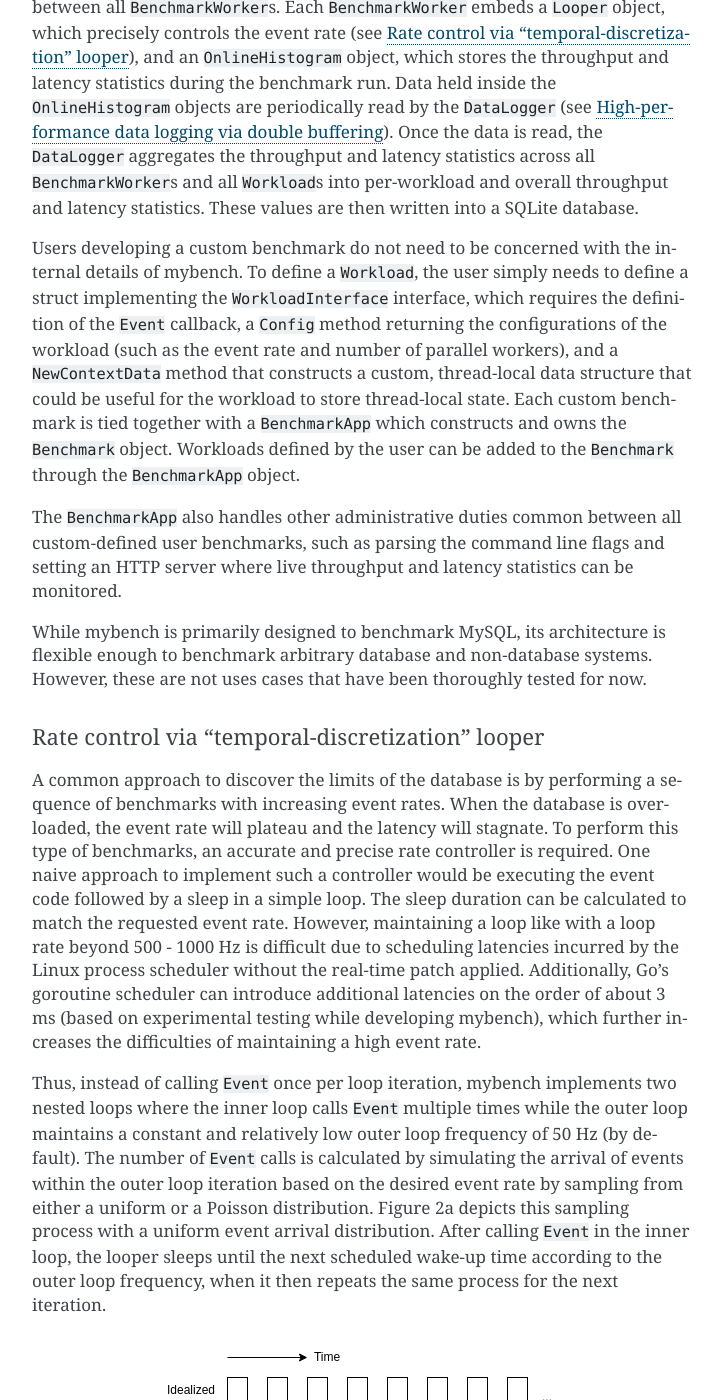
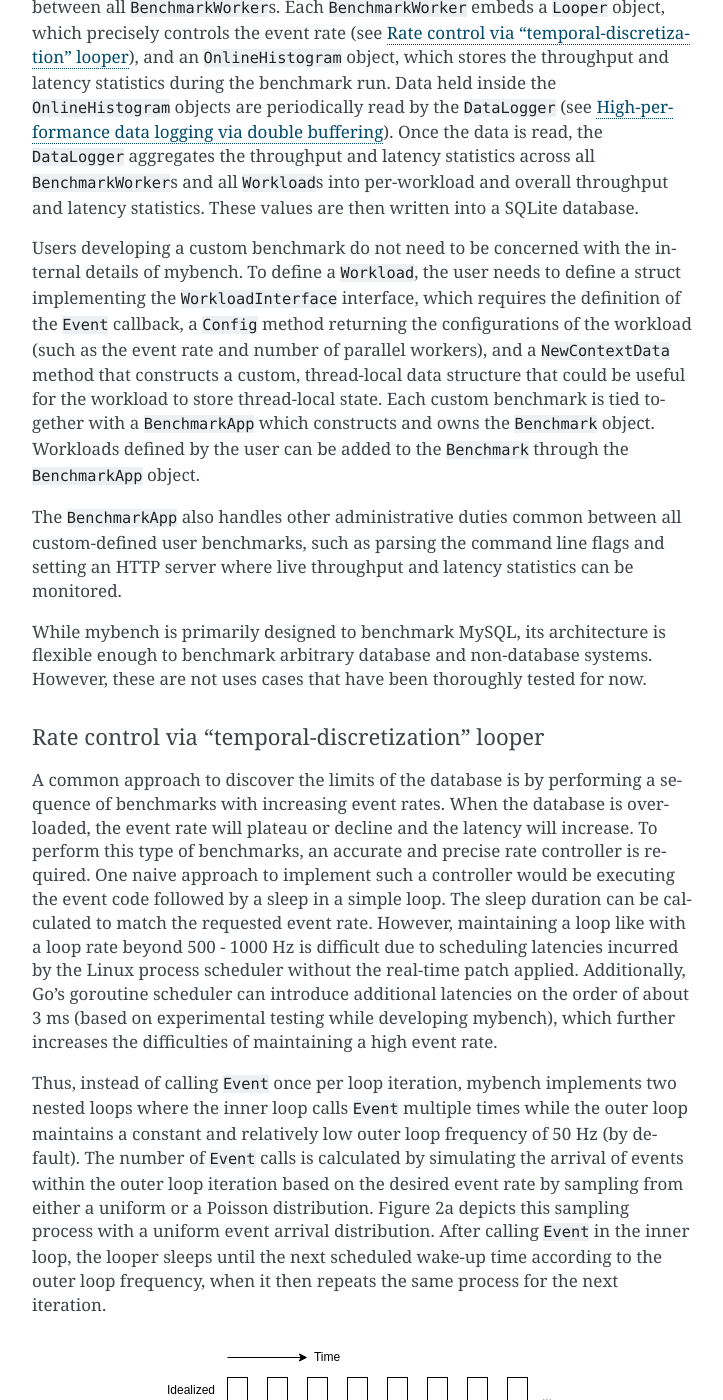
Before and after one commit to Shopify/mybench, a Sphinx documentation site: the page built from docs/detailed-design-doc.rst, in a window 1280 px wide and 1400 px high, scrolled down 3400 px. Shown: the whole window, without its empty margins (388-1111 px from the left). Built offline with Sphinx 7.4.7, drawn with Linux system fonts in a browser that asks for light colours; some of the changed text lies outside the part shown.

Commit message:
Apply suggestions from code review
Co-authored-by: Alexander J. Maidak <alex.maidak@shopify.com>

```diff
--- a/docs/detailed-design-doc.rst
+++ b/docs/detailed-design-doc.rst
@@ -142,7 +142,7 @@ per-workload and overall throughput and latency statistics. These values are
 then written into a SQLite database.
 
 Users developing a custom benchmark do not need to be concerned with the
-internal details of mybench. To define a ``Workload``, the user simply needs to
+internal details of mybench. To define a ``Workload``, the user needs to
 define a struct implementing the ``WorkloadInterface`` interface, which
 requires the definition of the ``Event`` callback, a ``Config`` method
 returning the configurations of the workload (such as the event rate and number
@@ -168,7 +168,7 @@ Rate control via "temporal-discretization" looper
 
 A common approach to discover the limits of the database is by performing a
 sequence of benchmarks with increasing event rates. When the database is
-overloaded, the event rate will plateau and the latency will stagnate. To
+overloaded, the event rate will plateau or decline and the latency will increase. To
 perform this type of benchmarks, an accurate and precise rate controller is
 required. One naive approach to implement such a controller would be executing
 the event code followed by a sleep in a simple loop. The sleep duration can be
--- a/docs/introduction.rst
+++ b/docs/introduction.rst
@@ -30,7 +30,7 @@ The main features of mybench includes:
 * **Post-processing scripts**: mybench includes a set of scripts that creates
   standard visualizations with the data logged in the SQLite database file.
   Multiple benchmark runs can be compared with these scripts.
-* **Random data generator with existing data sampling**: mybench includes a
+* **Data generators with data sampling**: mybench includes a
   number of builtin random number generators that also have the capability to
   sample from existing data so that the ``WHERE`` clause of ``SELECT``
   statements can be more easily constructed. However, this sampling is not
```
Also changed, not shown: other parts of docs/detailed-design-doc.rst (+2 -2 lines).
